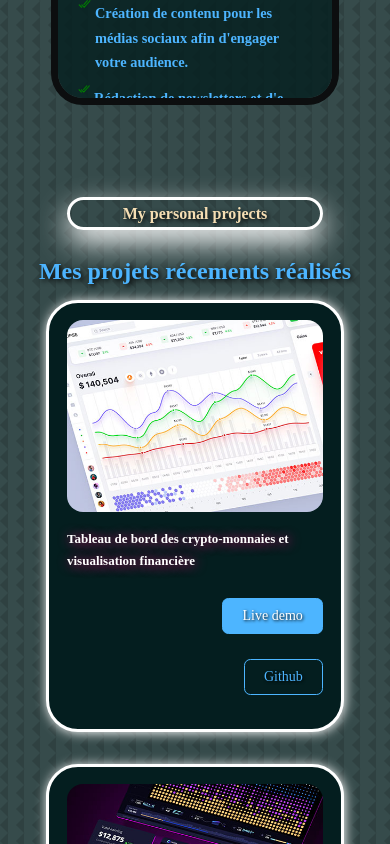
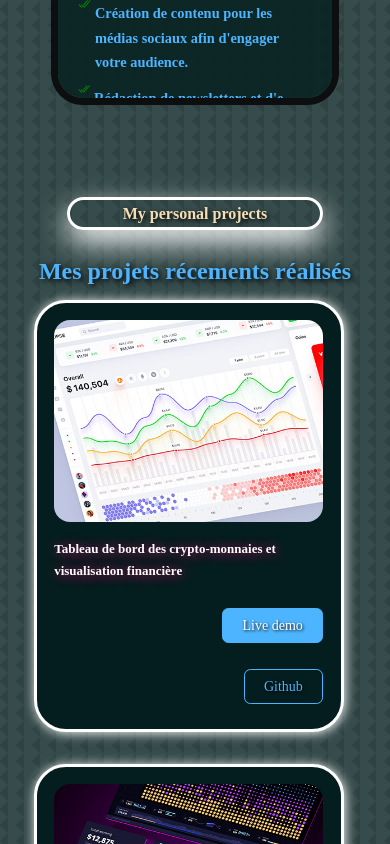
Before and after one commit to Mouhamed1003/keenprogrammer.com, a React (Create React App) app: page / in a window 390 px wide. Shown: the part 5503-6347 px from the top of the page. Built offline with nearby package versions, Linux system fonts and the light colour scheme.

Commit message:
Update portfolio.css

```diff
--- a/src/components/portfolio/portfolio.css
+++ b/src/components/portfolio/portfolio.css
@@ -81,13 +81,18 @@
         grid-template-columns: 1fr;
         gap: 1rem;
         width: auto;
-        margin-left: 2.8rem;
+        right: 0.9rem;
     }
     .portfolio_item {
         width: 100%; /* Prendre toute la largeur disponible */
     }
     #portfolio h5 {
         font-size: 1rem;
+    }
+    .portfolio_item-cta {
+        flex-direction: column-reverse;
+        gap: 1.6rem;
+        align-items: flex-end;
     }
 }
 
```
